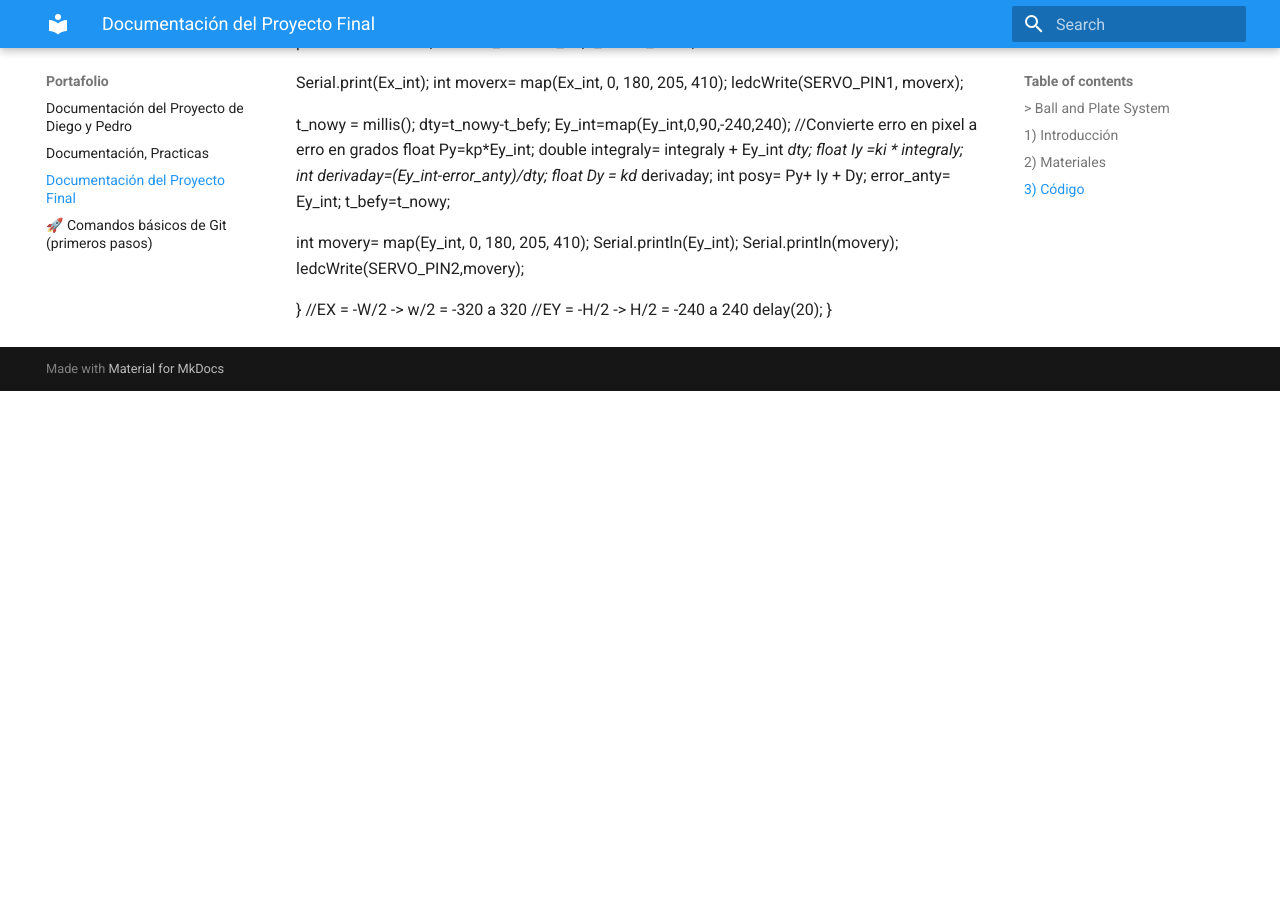
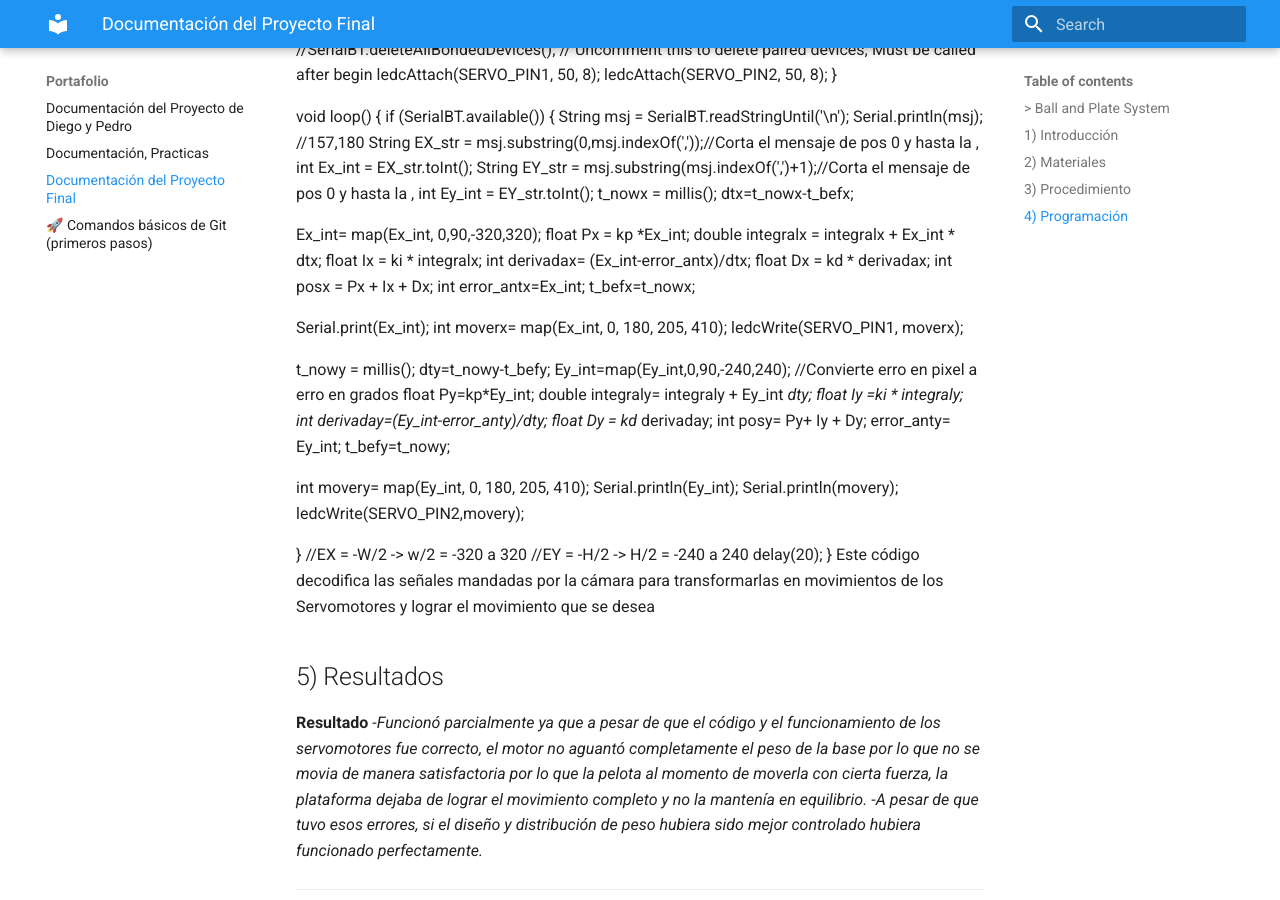
Before and after one commit to Diego200718/Portafolio1, an MkDocs documentation site: the page built from docs/ejemplo.md, in a window 1280 px wide and 900 px high, scrolled down 3205 px. Built offline with MkDocs 1.6.1 and Material for MkDocs 9.7.7, drawn with Linux system fonts in a browser that asks for light colours; before the commit the page ends 3596 px from its top, so only the background shows below that; some of the changed text lies outside the part shown.

Commit message:
Update ejemplo.md

```diff
--- a/docs/ejemplo.md
+++ b/docs/ejemplo.md
@@ -19,7 +19,15 @@
 - _PLA para impresión 3D, ESP32, Jumpers, Pilas de 3.7V, Portapilas, Servomotores_
 ---
 
-## 3) Código
+## 3) Procedimiento
+
+**Diseño**
+- _El prototipo fue diseñado basándose en imágenes de proyectos similares en internet para entender el funcionamiento de la mecánica.
+- _Después se comenzó el diseño para imprimirse algunas piezas en 3D mientras que algunas bases y soportes se hicieron en corte laser con mdf_
+- _Se imprimió lo que se debía imprimir en 3D y también se cortó en laser y aunque hubo problemas con las medidas se volvió a imprimir y cortar para lograr el soporte que se buscaba_
+---
+
+## 4) Programación
 Python
 -_import cv2
 import numpy as np
@@ -188,3 +196,12 @@
   //EY =  -H/2 -> H/2 = -240 a 240
   delay(20);
 }
+Este código decodifica las señales mandadas por la cámara para transformarlas en movimientos de los Servomotores y lograr el movimiento que se desea
+
+
+## 5) Resultados
+
+**Resultado**
+-_Funcionó parcialmente ya que a pesar de que el código y el funcionamiento de los servomotores fue correcto, el motor no aguantó completamente el peso de la base por lo que no se movia de manera satisfactoria por lo que la pelota al momento de moverla con cierta fuerza, la plataforma dejaba de lograr el movimiento completo y no la mantenía en equilibrio._
+-_A pesar de que tuvo esos errores, si el diseño y distribución de peso hubiera sido mejor controlado hubiera funcionado perfectamente._
+---
```
